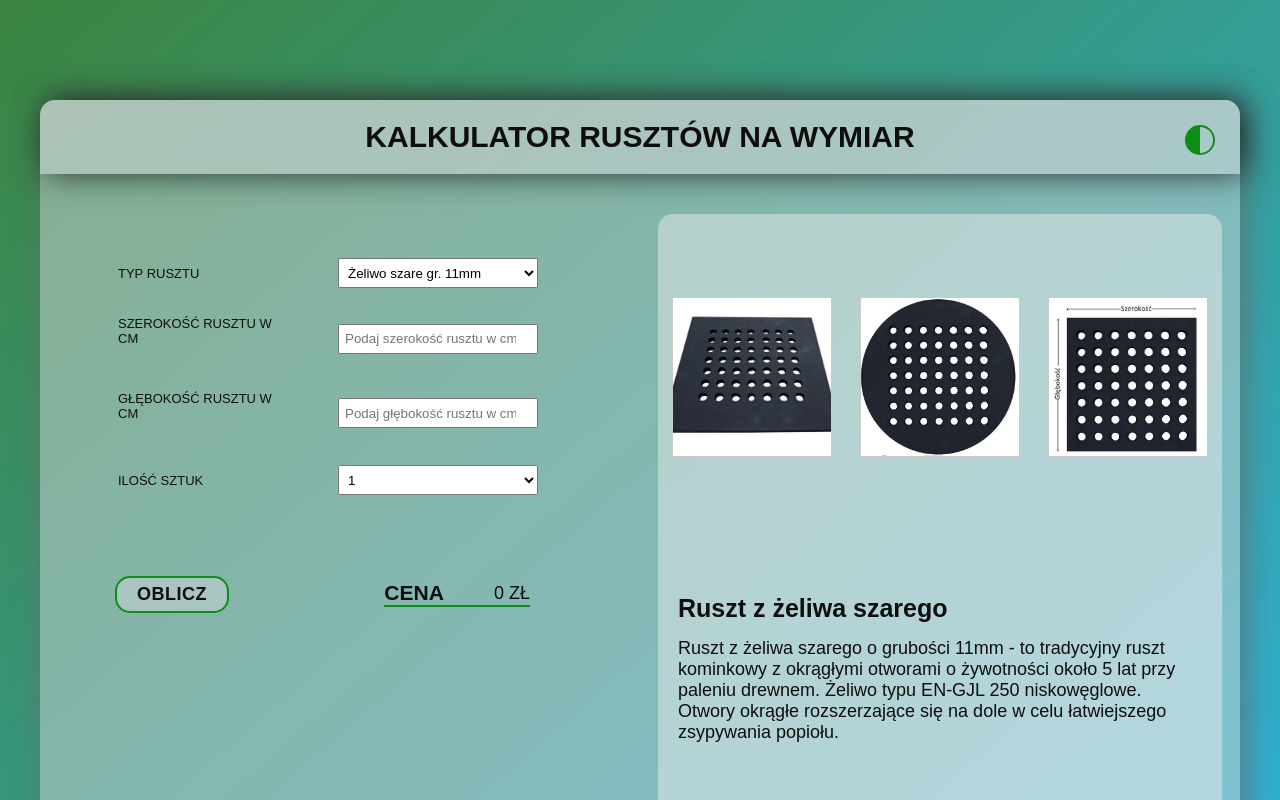
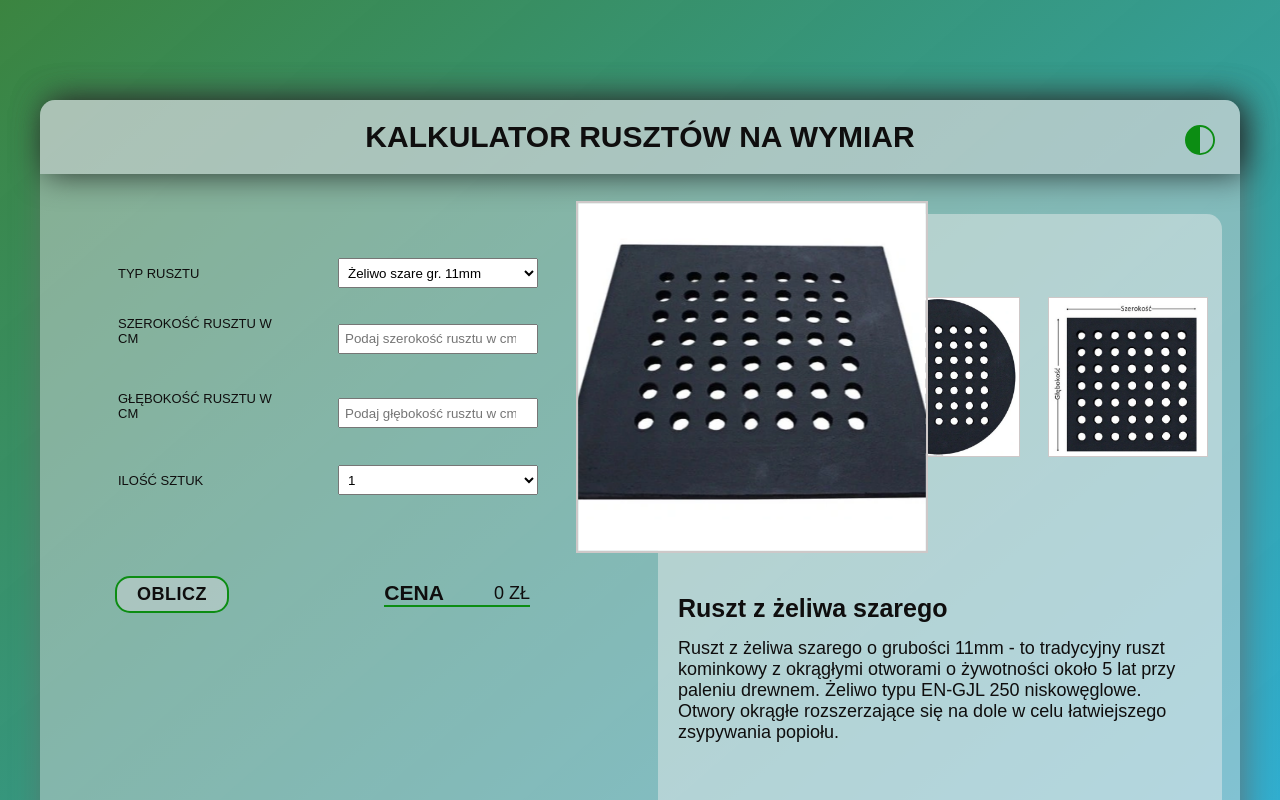
Before and after one commit to YerbaMatePL/Kalkulator-rusztow-na-wymiar, a React (Create React App) app: page / in a window 1280 px wide. In both pictures the pointer is over the picture 752 px from the left and 376 px from the top of the page. Shown: the top 800 px of the page. Built offline with nearby package versions, Linux system fonts and the light colour scheme; a web font is replaced by a local one.

Commit message:
Added animation to product images.

```diff
--- a/src/components/Informations/Informations.css
+++ b/src/components/Informations/Informations.css
@@ -20,6 +20,12 @@
     height: 160px;
     border: 1px solid var(--border-img);
     object-fit: cover;
+    cursor: pointer;
+    transition: transform .3s ease;
+}
+
+.informations__imgs--img:hover{
+    transform: scale(2.2);
 }
 
 .informations__description {
```
